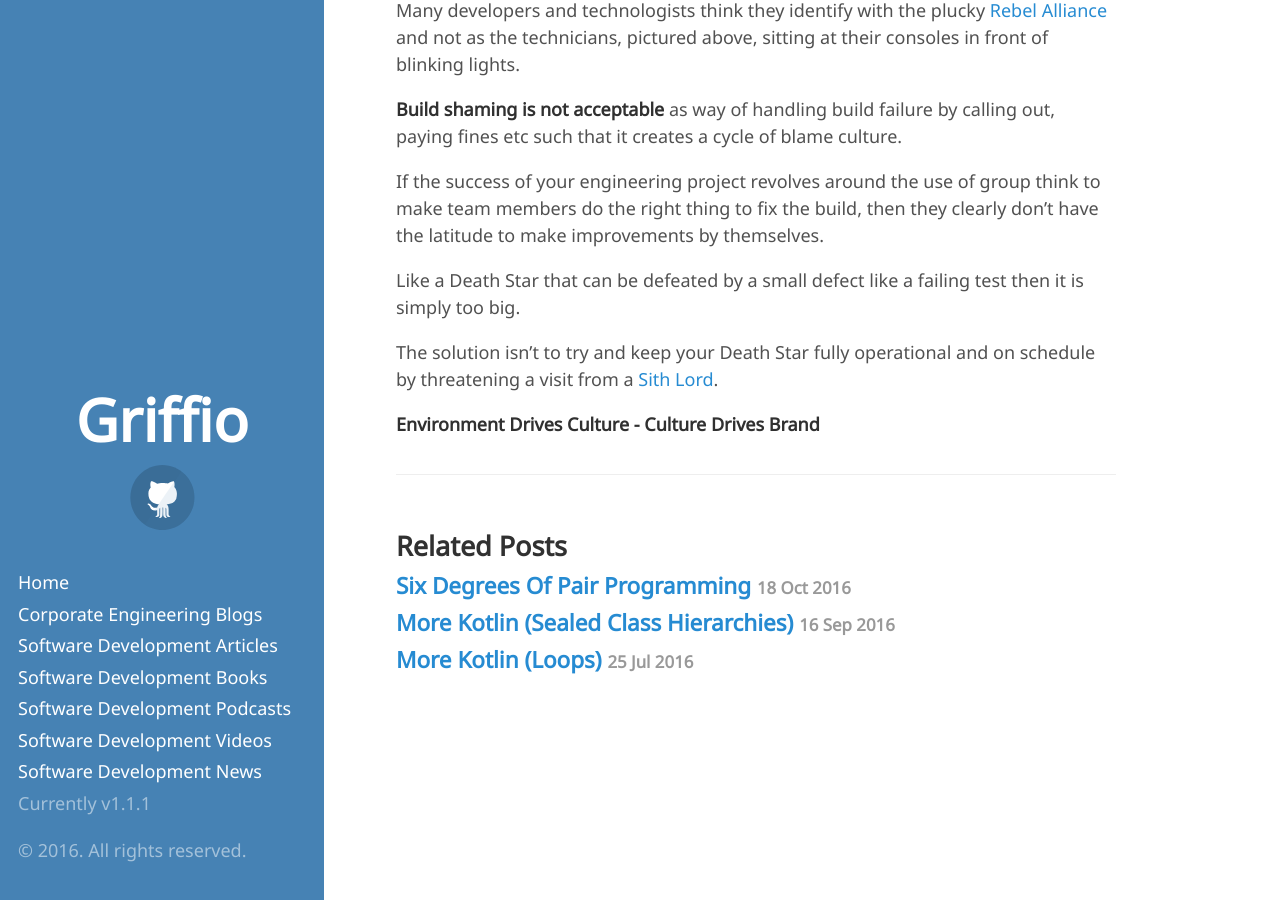
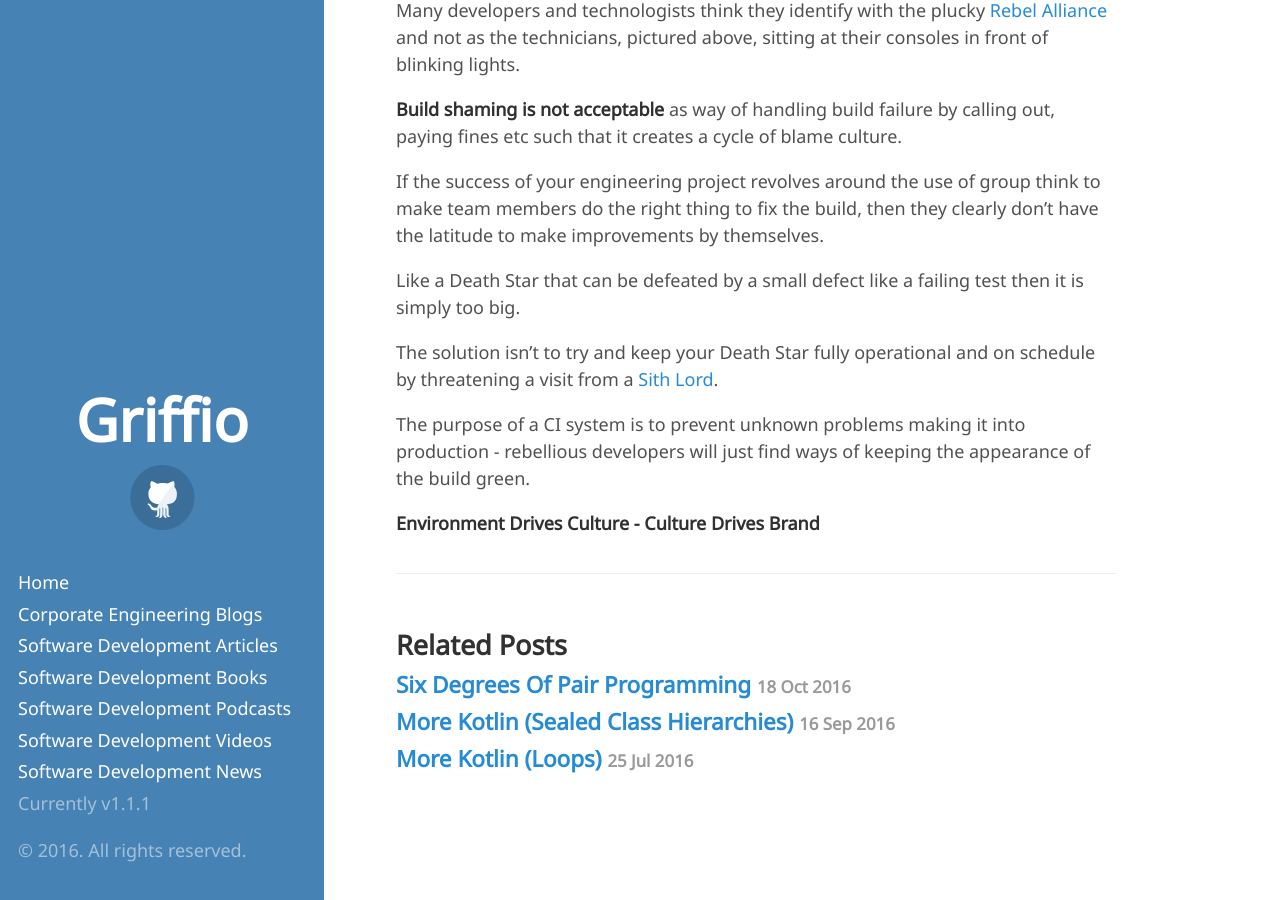
Before and after one commit to griffio/griffio.github.io, a Jekyll site: the page built from _posts/2016-11-01-Death-Star-CI.md, in a window 1280 px wide and 900 px high, scrolled down 815 px. Built offline with Jekyll 4.4.1, drawn with Linux system fonts in a browser that asks for light colours; some web fonts are replaced.

Commit message:
Update 2016-11-01-Death-Star-CI.md

```diff
--- a/_posts/2016-11-01-Death-Star-CI.md
+++ b/_posts/2016-11-01-Death-Star-CI.md
@@ -29,4 +29,6 @@ Like a Death Star that can be defeated by a small defect like a failing test the
 
 The solution isn't to try and keep your Death Star fully operational and on schedule by threatening a visit from a [Sith Lord](https://en.wikipedia.org/wiki/Sith).
 
+The purpose of a CI system is to prevent unknown problems making it into production - rebellious developers will just find ways of keeping the appearance of the build green.
+
 **Environment Drives Culture - Culture Drives Brand**
```
